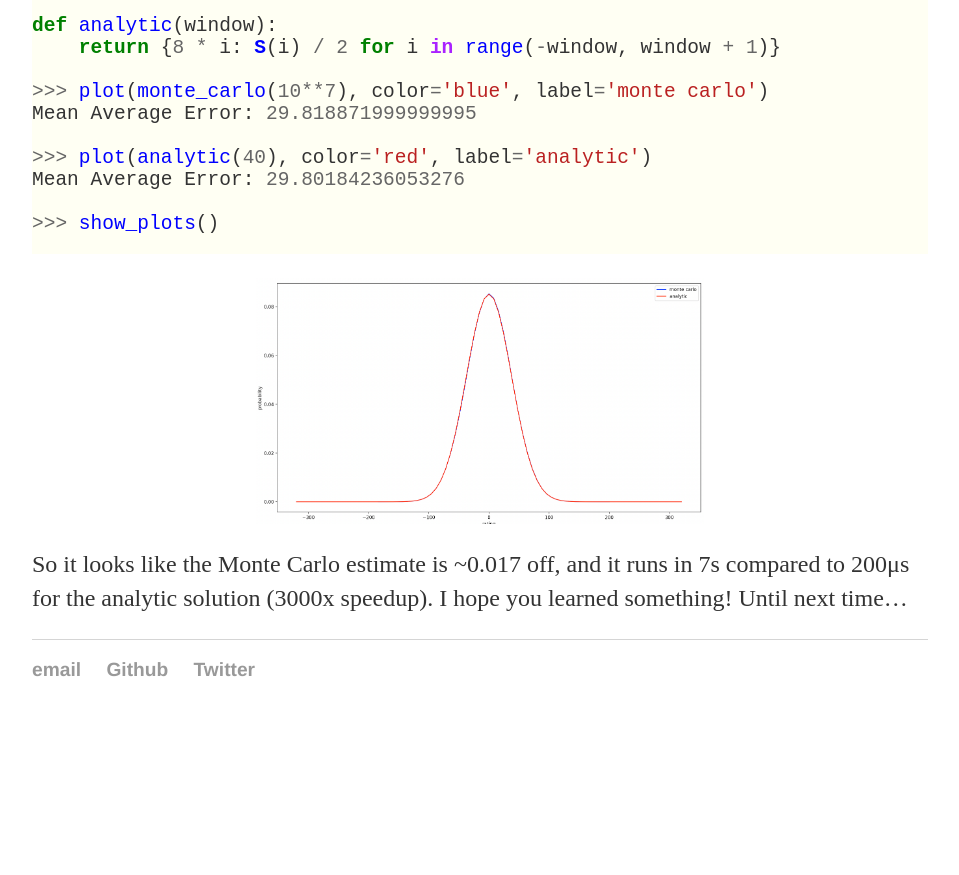
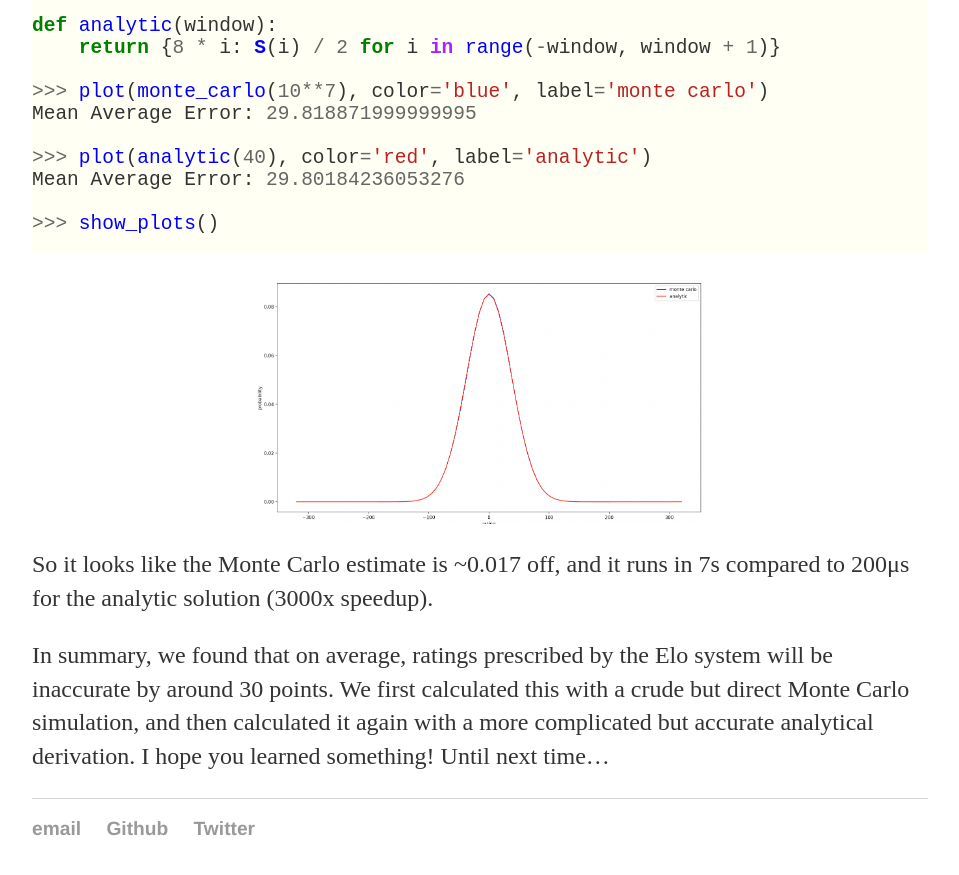
Before and after one commit to AdamVenis/adamvenis.github.io, a Jekyll site: the page built from _posts/2021-11-03-how-accurate-is-your-rating.md, in a window 1280 px wide and 900 px high, scrolled down 8072 px. Shown: the top 875 px of the window, without its empty margins (160-1119 px from the left). Built offline with Jekyll 4.4.1, drawn with Linux system fonts in a browser that asks for light colours; our own code applies the rules of GitHub Pages for plain Markdown files; formulas are drawn with MathJax 3; before the commit the page ends 8813 px from its top, so only the background shows below that.

Commit message:
formatting

```diff
--- a/_posts/2021-11-03-how-accurate-is-your-rating.md
+++ b/_posts/2021-11-03-how-accurate-is-your-rating.md
@@ -190,4 +190,6 @@ Mean Average Error: 29.80184236053276
 
 <img src="/images/rating_graph_2.png" width="640" class="center">
 
-So it looks like the Monte Carlo estimate is ~0.017 off, and it runs in 7s compared to 200μs for the analytic solution (3000x speedup). I hope you learned something! Until next time...
+So it looks like the Monte Carlo estimate is ~0.017 off, and it runs in 7s compared to 200μs for the analytic solution (3000x speedup).
+
+In summary, we found that on average, ratings prescribed by the Elo system will be inaccurate by around 30 points. We first calculated this with a crude but direct Monte Carlo simulation, and then calculated it again with a more complicated but accurate analytical derivation. I hope you learned something! Until next time...
```
